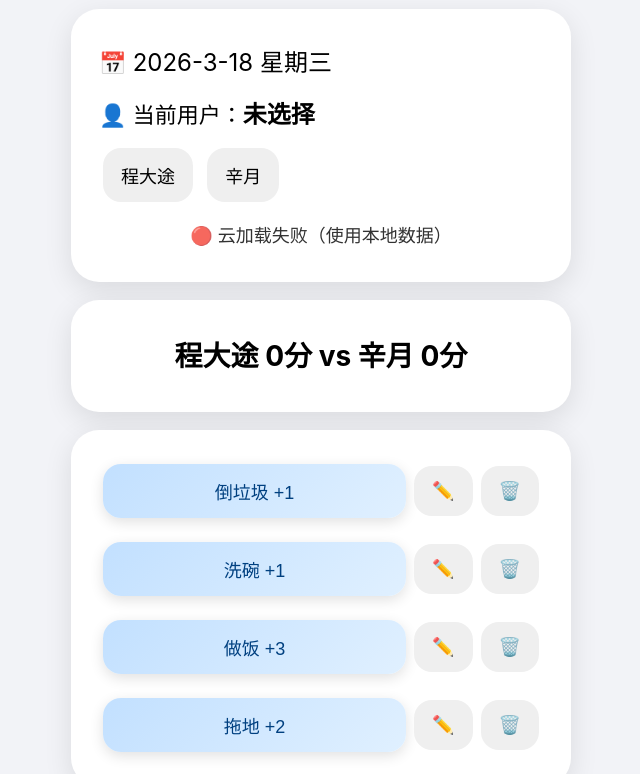
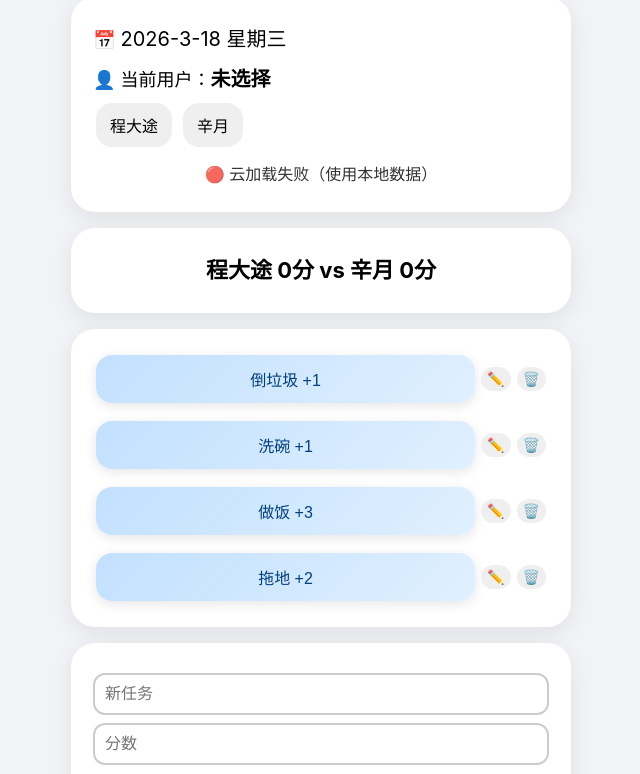
Before and after one commit to xinyueeeeee-source/housework, a plain HTML site: page index.html in a window 1280 px wide. Shown: the part 96-870 px from the top of the page, without its empty margins (319-959 px from the left). Drawn offline with Linux system fonts and the light colour scheme; no server answers.

Commit message:
Update index.html

```diff
--- a/index.html
+++ b/index.html
@@ -5,7 +5,7 @@
 <title>家务积分🧹</title>
 <meta name="viewport" content="width=device-width, initial-scale=1.0, maximum-scale=1.0, user-scalable=no">
 <style>
-html { font-size: 22px; }
+html { font-size: 18px; } /* 整体字体更小 */
 body {
   font-family: -apple-system, BlinkMacSystemFont, "SF Pro Display", "Microsoft YaHei", sans-serif;
   background: #f2f3f7;
@@ -18,70 +18,70 @@ body {
   margin: 0 auto;
 }
 
-h2 { text-align: center; font-size: 32px; margin-bottom: 16px; }
-h3 { font-size: 26px; margin-bottom: 10px; }
+h2 { text-align: center; font-size: 28px; margin-bottom: 14px; }
+h3 { font-size: 22px; margin-bottom: 8px; }
 
 .card {
   background: white;
-  padding: 28px;
-  border-radius: 28px;
-  margin-bottom: 18px;
-  box-shadow: 0 8px 28px rgba(0,0,0,0.1);
-  line-height: 2;
+  padding: 22px;
+  border-radius: 24px;
+  margin-bottom: 16px;
+  box-shadow: 0 6px 22px rgba(0,0,0,0.08);
+  line-height: 1.9;
   word-wrap: break-word;
 }
 
-.status { text-align: center; font-size: 18px; margin-top: 10px; opacity: 0.8; }
+.status { text-align: center; font-size: 16px; margin-top: 8px; opacity: 0.8; }
 
-#dateText, #currentUserText { font-size: 24px; line-height: 2.2; }
+#dateText, #currentUserText { font-size: 20px; line-height: 2; }
 
-.score-board { text-align: center; font-size: 28px; font-weight: bold; transition: all 0.3s ease; }
-@keyframes scoreJump { 0% { transform: scale(1); } 30% { transform: scale(1.2); } 60% { transform: scale(1.1); } 100% { transform: scale(1); } }
+.score-board { text-align: center; font-size: 22px; font-weight: bold; transition: all 0.3s ease; }
+@keyframes scoreJump { 0% { transform: scale(1); } 30% { transform: scale(1.15); } 60% { transform: scale(1.08); } 100% { transform: scale(1); } }
 
-.task-grid { display: flex; flex-direction: column; gap: 12px; }
+.task-grid { display: flex; flex-direction: column; gap: 10px; }
 .task-row { display: flex; justify-content: space-between; align-items: center; flex-wrap: wrap; }
 .task-button {
-  font-size: 18px; /* 缩小字体 */
-  padding: 14px; /* 缩小按钮高度 */
+  font-size: 16px; /* 缩小字体 */
+  padding: 12px; /* 缩小按钮高度 */
   background: linear-gradient(135deg, #c2e0ff, #e0f0ff);
   color: #004080;
-  box-shadow: 0 4px 14px rgba(0,0,0,0.12);
+  box-shadow: 0 3px 12px rgba(0,0,0,0.1);
   border: none;
-  border-radius: 18px;
+  border-radius: 16px;
   cursor: pointer;
   flex: 1 1 auto;
-  min-width: 120px;
-  margin-bottom: 6px;
+  min-width: 100px;
+  margin-bottom: 4px;
   transition: all 0.15s ease;
 }
-.task-button:hover { transform: scale(1.05); }
+.task-button:hover { transform: scale(1.03); }
 .task-button:active { transform: scale(0.95); transition: transform 0.1s; }
 
-button { border: none; border-radius: 18px; padding: 14px 18px; margin: 6px 4px; font-size: 18px; cursor: pointer; transition: all 0.15s ease; }
+button { border: none; border-radius: 16px; padding: 10px 14px; margin: 4px 3px; font-size: 16px; cursor: pointer; transition: all 0.15s ease; }
 button:hover { transform: scale(1.05); }
 
 .primary { background: #ffcce0; color: #800040; }
 
-input { padding: 12px; font-size: 18px; width: 100%; margin: 10px 0; display: block; border-radius: 14px; border: 2px solid #ccc; box-sizing: border-box; }
+input { padding: 10px; font-size: 16px; width: 100%; margin: 8px 0; display: block; border-radius: 12px; border: 2px solid #ccc; box-sizing: border-box; }
 
 .record-item {
   display: flex;
   justify-content: space-between;
-  margin-bottom: 10px;
-  font-size: 20px;
+  margin-bottom: 8px;
+  font-size: 18px; /* 记录字体更小 */
   background: #f9f9f9;
-  border-radius: 14px;
-  padding: 12px 16px;
+  border-radius: 12px;
+  padding: 10px 14px;
   align-items: center;
   transition: background 0.2s;
 }
 .record-item:nth-child(even) { background: #f0f0f0; }
 .record-item button {
-  background: #ff6b6b; color: white; padding: 8px 12px; border-radius: 14px; font-size: 16px;
+  background: #ff6b6b; color: white; padding: 6px 10px; border-radius: 12px; font-size: 14px; /* 修改和删除按钮更小 */
 }
 .record-item button:hover { transform: scale(1.1); }
 
-ul { padding-left: 18px; font-size: 20px; }
+ul { padding-left: 16px; font-size: 18px; }
 
 @keyframes popupFade {
   0% { opacity: 0; transform: translateY(-20px); }
@@ -213,12 +213,14 @@ function renderTasks(){
     btn.onclick = ()=>{ addRecord(t[0], t[1]); };
     let editBtn = document.createElement("button");
     editBtn.innerText = "✏️";
+    editBtn.style.fontSize="14px"; editBtn.style.padding="4px 6px";
     editBtn.onclick = ()=>{
       let newScore = prompt(`修改【${t[0]}】分数:`, t[1]);
       if(newScore!==null){ let s=parseInt(newScore); if(!isNaN(s)){tasks[index][1]=s; saveAll(); renderTasks(); updateAll(); } }
     };
     let delBtn = document.createElement("button");
     delBtn.innerText = "🗑️";
+    delBtn.style.fontSize="14px"; delBtn.style.padding="4px 6px";
     delBtn.onclick = ()=>{ if(confirm(`确定删除任务【${t[0]}】吗？`)){ tasks.splice(index,1); saveAll(); renderTasks(); updateAll(); } };
     row.appendChild(btn); row.appendChild(editBtn); row.appendChild(delBtn);
     tasksDiv.appendChild(row);
@@ -266,7 +268,6 @@ async function init(){
   updateAll();
 }
 init();
-
 </script>
 </body>
 </html>
```
